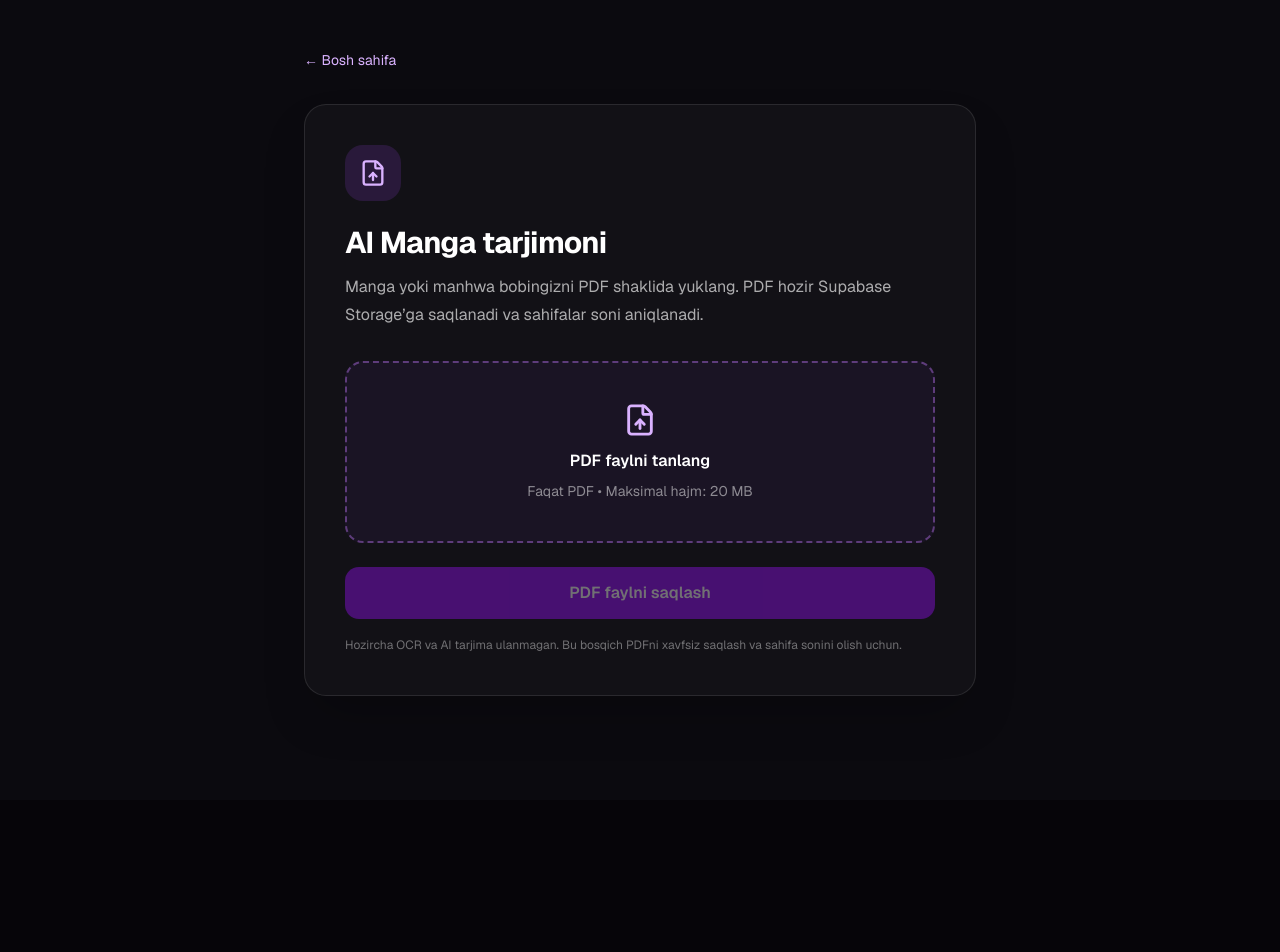
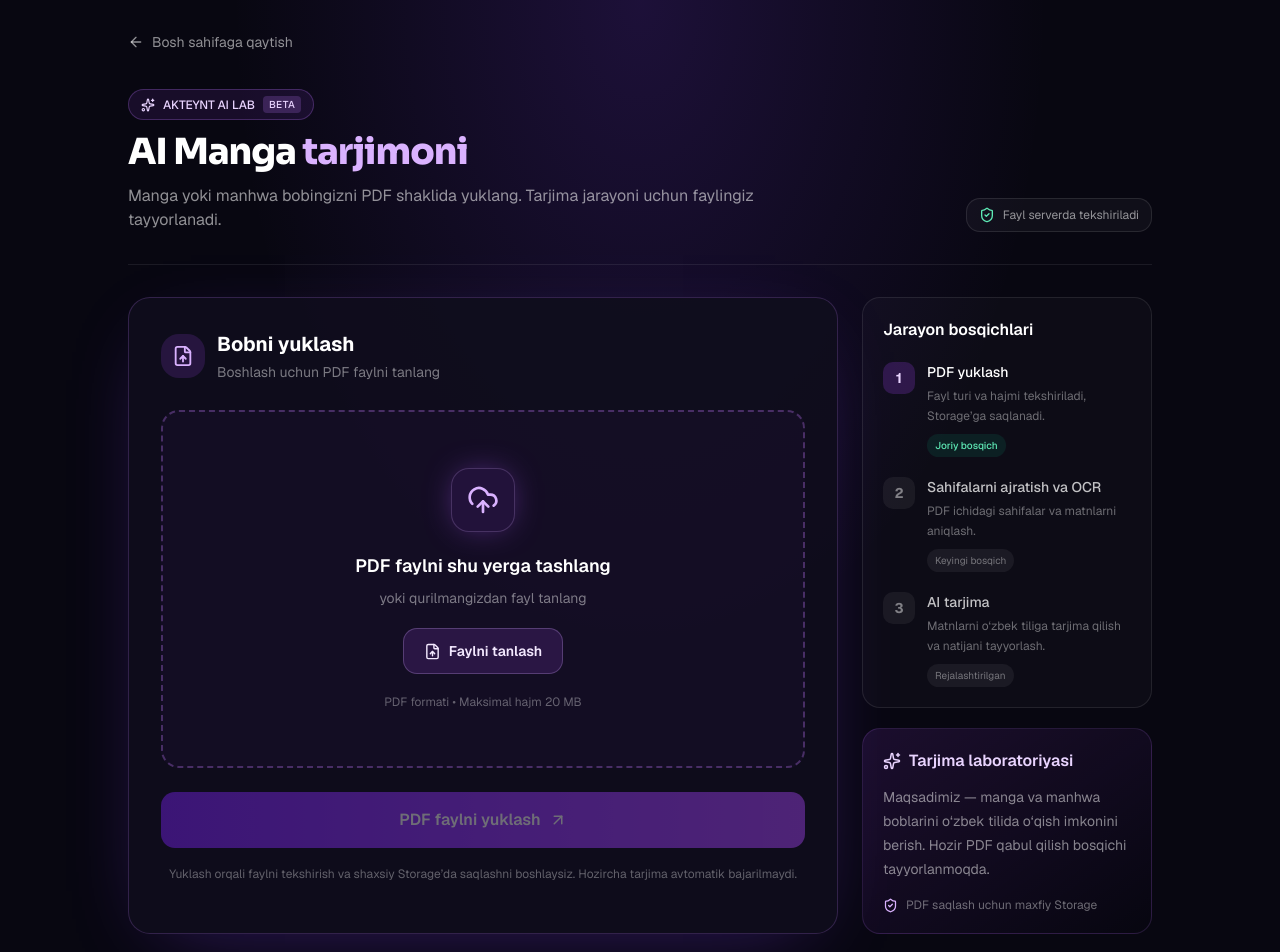
Before and after one commit to diyorxushvaqtov00-hub/Akteynt-mangauz, a Next.js app: page /translate in a window 1280 px wide. Shown: the top 952 px of the page. Before the commit the page ends 800 px from the top, so only its background shows below. Built offline with nearby package versions, Linux system fonts and the light colour scheme.

Commit message:
Polish AI translator PDF upload interface

```diff
--- a/app/translate/page.tsx
+++ b/app/translate/page.tsx
@@ -1,51 +1,188 @@
 "use client"
 
-import { useRef, useState } from "react"
-import { FileUp, LoaderCircle, FileText, AlertCircle, CheckCircle2 } from "lucide-react"
+import { useRef, useState, type DragEvent, type ChangeEvent } from "react"
+import {
+  ArrowLeft,
+  ArrowUpRight,
+  AlertCircle,
+  CheckCircle2,
+  CloudUpload,
+  FileText,
+  FileUp,
+  LoaderCircle,
+  ShieldCheck,
+  Sparkles,
+  X,
+} from "lucide-react"
+
+type UploadResult = {
+  fileName: string
+  sizeMB: number
+  pages: number | null
+  stored: boolean
+}
+
+const MAX_FILE_SIZE = 20 * 1024 * 1024
 
 export default function TranslatePage() {
   const inputRef = useRef<HTMLInputElement>(null)
   const [file, setFile] = useState<File | null>(null)
   const [busy, setBusy] = useState(false)
+  const [dragging, setDragging] = useState(false)
   const [message, setMessage] = useState("")
   const [error, setError] = useState("")
+  const [result, setResult] = useState<UploadResult | null>(null)
+
+  function chooseFile(nextFile?: File) {
+    setError("")
+    setMessage("")
+    setResult(null)
+    if (!nextFile) return
+    if (!nextFile.name.toLowerCase().endsWith(".pdf") && nextFile.type !== "application/pdf") {
+      setFile(null)
+      setError("Faqat PDF formatidagi faylni yuklashingiz mumkin.")
+      return
+    }
+    if (nextFile.size > MAX_FILE_SIZE) {
+      setFile(null)
+      setError("Fayl hajmi 20 MB dan oshmasligi kerak.")
+      return
+    }
+    if (nextFile.size === 0) {
+      setFile(null)
+      setError("Tanlangan fayl bo‘sh. Boshqa PDF faylni tanlang.")
+      return
+    }
+    setFile(nextFile)
+  }
+
+  function onFileChange(event: ChangeEvent<HTMLInputElement>) {
+    chooseFile(event.target.files?.[0])
+    event.target.value = ""
+  }
+
+  function onDrop(event: DragEvent<HTMLDivElement>) {
+    event.preventDefault()
+    setDragging(false)
+    chooseFile(event.dataTransfer.files?.[0])
+  }
 
   async function submit() {
-    if (!file) return
-    setBusy(true); setError(""); setMessage("")
+    if (!file || busy) return
+    setBusy(true)
+    setError("")
+    setMessage("")
+    setResult(null)
     try {
       const body = new FormData()
       body.append("file", file)
       const response = await fetch("/api/translate/upload", { method: "POST", body })
-      const result = await response.json()
-      if (!response.ok) throw new Error(result.error || "Faylni yuklashda xatolik yuz berdi.")
-      setMessage(`${result.fileName} saqlandi. ${result.sizeMB} MB • ${result.pages ?? "?"} sahifa. Keyingi bosqich: sahifalarni ajratish va OCR.`)
-    } catch (e) {
-      setError(e instanceof Error ? e.message : "Noma’lum xatolik.")
-    } finally { setBusy(false) }
+      const data = await response.json()
+      if (!response.ok) throw new Error(data.error || "Faylni yuklashda xatolik yuz berdi.")
+      setResult({ fileName: data.fileName, sizeMB: data.sizeMB, pages: data.pages, stored: Boolean(data.stored) })
+      setMessage("PDF faylingiz muvaffaqiyatli saqlandi.")
+    } catch (cause) {
+      setError(cause instanceof Error ? cause.message : "Noma’lum xatolik yuz berdi.")
+    } finally {
+      setBusy(false)
+    }
   }
 
+  const formatSize = (bytes: number) => bytes < 1024 * 1024
+    ? `${Math.max(1, Math.round(bytes / 1024))} KB`
+    : `${(bytes / (1024 * 1024)).toFixed(2)} MB`
+
   return (
-    <main className="min-h-screen bg-[#0b0a0f] px-4 py-12 text-white">
-      <div className="mx-auto max-w-2xl">
-        <a href="/" className="text-sm text-purple-300 hover:text-purple-200">← Bosh sahifa</a>
-        <div className="mt-8 rounded-3xl border border-white/10 bg-white/[0.03] p-6 shadow-2xl sm:p-10">
-          <div className="mb-6 flex size-14 items-center justify-center rounded-2xl bg-purple-500/15 text-purple-300"><FileUp size={28} /></div>
-          <h1 className="text-3xl font-bold tracking-tight">AI Manga tarjimoni</h1>
-          <p className="mt-3 leading-7 text-white/65">Manga yoki manhwa bobingizni PDF shaklida yuklang. PDF hozir Supabase Storage’ga saqlanadi va sahifalar soni aniqlanadi.</p>
-          <button type="button" onClick={() => inputRef.current?.click()} className="mt-8 flex w-full flex-col items-center rounded-2xl border-2 border-dashed border-purple-400/40 bg-purple-500/[0.06] px-5 py-10 text-center transition hover:border-purple-300 hover:bg-purple-500/10">
-            {file ? <FileText className="mb-3 text-purple-300" size={34} /> : <FileUp className="mb-3 text-purple-300" size={34} />}
-            <span className="font-semibold">{file ? file.name : "PDF faylni tanlang"}</span>
-            <span className="mt-2 text-sm text-white/50">Faqat PDF • Maksimal hajm: 20 MB</span>
-          </button>
-          <input ref={inputRef} type="file" accept="application/pdf,.pdf" className="hidden" onChange={e => { setFile(e.target.files?.[0] ?? null); setMessage(""); setError("") }} />
-          {error && <div role="alert" className="mt-5 flex gap-2 rounded-xl border border-red-400/20 bg-red-500/10 p-4 text-sm text-red-200"><AlertCircle size={18} className="shrink-0" />{error}</div>}
-          {message && <div role="status" className="mt-5 flex gap-2 rounded-xl border border-green-400/20 bg-green-500/10 p-4 text-sm text-green-200"><CheckCircle2 size={18} className="shrink-0" />{message}</div>}
-          <button type="button" disabled={!file || busy} onClick={submit} className="mt-6 flex w-full items-center justify-center gap-2 rounded-xl bg-purple-600 px-5 py-3.5 font-semibold transition hover:bg-purple-500 disabled:cursor-not-allowed disabled:opacity-40">
-            {busy && <LoaderCircle size={18} className="animate-spin" />}{busy ? "Saqlanmoqda..." : "PDF faylni saqlash"}
-          </button>
-          <p className="mt-4 text-xs leading-5 text-white/40">Hozircha OCR va AI tarjima ulanmagan. Bu bosqich PDFni xavfsiz saqlash va sahifa sonini olish uchun.</p>
+    <main className="relative min-h-screen overflow-hidden bg-[#080711] px-4 py-8 text-white sm:px-6 lg:px-8">
+      <div aria-hidden="true" className="pointer-events-none absolute inset-0 bg-[radial-gradient(ellipse_at_top,_rgba(124,58,237,0.18),_transparent_45%)]" />
+      <div className="relative mx-auto max-w-5xl">
+        <a href="/" className="inline-flex items-center gap-2 text-sm text-white/55 transition hover:text-purple-200">
+          <ArrowLeft size={16} /> Bosh sahifaga qaytish
+        </a>
+
+        <header className="mt-8 flex flex-col gap-5 border-b border-white/[0.08] pb-8 sm:flex-row sm:items-end sm:justify-between">
+          <div>
+            <div className="mb-3 inline-flex items-center gap-2 rounded-full border border-purple-400/25 bg-purple-500/10 px-3 py-1.5 text-xs font-medium text-purple-200">
+              <Sparkles size={14} /> AKTEYNT AI LAB <span className="rounded bg-purple-400/20 px-1.5 py-0.5 text-[10px] uppercase tracking-wider">Beta</span>
+            </div>
+            <h1 className="font-heading text-3xl font-extrabold tracking-tight sm:text-4xl">AI Manga <span className="text-purple-300">tarjimoni</span></h1>
+            <p className="mt-3 max-w-2xl text-sm leading-6 text-white/55 sm:text-base">Manga yoki manhwa bobingizni PDF shaklida yuklang. Tarjima jarayoni uchun faylingiz tayyorlanadi.</p>
+          </div>
+          <div className="flex w-fit items-center gap-2 rounded-xl border border-white/10 bg-white/[0.035] px-3 py-2 text-xs text-white/55">
+            <ShieldCheck size={16} className="text-emerald-300" /> Fayl serverda tekshiriladi
+          </div>
+        </header>
+
+        <div className="mt-8 grid gap-6 lg:grid-cols-[minmax(0,1fr)_290px]">
+          <section className="rounded-3xl border border-purple-400/20 bg-[#100e1d]/90 p-5 shadow-[0_20px_80px_-35px_rgba(124,58,237,0.45)] sm:p-8">
+            <div className="flex items-center gap-3">
+              <div className="flex size-11 items-center justify-center rounded-2xl bg-purple-500/15 text-purple-300"><FileUp size={22} /></div>
+              <div>
+                <h2 className="text-xl font-bold">Bobni yuklash</h2>
+                <p className="mt-1 text-sm text-white/45">Boshlash uchun PDF faylni tanlang</p>
+              </div>
+            </div>
+
+            <div
+              onDragEnter={(event) => { event.preventDefault(); setDragging(true) }}
+              onDragOver={(event) => event.preventDefault()}
+              onDragLeave={(event) => { if (!event.currentTarget.contains(event.relatedTarget as Node | null)) setDragging(false) }}
+              onDrop={onDrop}
+              className={`mt-7 rounded-2xl border-2 border-dashed px-5 py-10 text-center transition sm:py-14 ${dragging ? "border-purple-300 bg-purple-500/15" : "border-purple-400/30 bg-purple-500/[0.035] hover:border-purple-300/70 hover:bg-purple-500/[0.07]"}`}
+            >
+              <div className="mx-auto flex size-16 items-center justify-center rounded-2xl border border-purple-300/20 bg-purple-500/10 text-purple-300 shadow-[0_0_35px_-12px_rgba(168,85,247,0.8)]">
+                {file ? <FileText size={30} /> : <CloudUpload size={32} />}
+              </div>
+              <h3 className="mt-5 break-all text-base font-semibold sm:text-lg">{file ? file.name : "PDF faylni shu yerga tashlang"}</h3>
+              <p className="mt-2 text-sm text-white/45">yoki qurilmangizdan fayl tanlang</p>
+              <button type="button" onClick={() => inputRef.current?.click()} className="mt-5 inline-flex items-center gap-2 rounded-xl border border-purple-300/25 bg-purple-500/15 px-5 py-3 text-sm font-semibold text-purple-100 transition hover:border-purple-300/50 hover:bg-purple-500/25">
+                <FileUp size={17} /> Faylni tanlash
+              </button>
+              <input ref={inputRef} type="file" accept="application/pdf,.pdf" className="hidden" onChange={onFileChange} />
+              <p className="mt-5 text-xs text-white/35">PDF formati • Maksimal hajm 20 MB</p>
+            </div>
+
+            {file && (
+              <div className="mt-4 flex items-center gap-3 rounded-xl border border-white/10 bg-white/[0.035] p-4">
+                <div className="flex size-10 shrink-0 items-center justify-center rounded-lg bg-purple-500/15 text-purple-200"><FileText size={20} /></div>
+                <div className="min-w-0 flex-1">
+                  <p className="truncate text-sm font-medium">{file.name}</p>
+                  <p className="mt-1 text-xs text-white/40">{formatSize(file.size)} · PDF hujjati</p>
+                </div>
+                <button type="button" aria-label="Tanlangan faylni olib tashlash" onClick={() => { setFile(null); setResult(null); setMessage(""); setError("") }} className="rounded-lg p-2 text-white/40 transition hover:bg-white/10 hover:text-white"><X size={17} /></button>
+              </div>
+            )}
+
+            {error && <div role="alert" className="mt-5 flex items-start gap-2 rounded-xl border border-red-400/20 bg-red-500/10 p-4 text-sm text-red-200"><AlertCircle size={18} className="mt-0.5 shrink-0" />{error}</div>}
+            {message && result && <div role="status" className="mt-5 rounded-xl border border-emerald-400/20 bg-emerald-500/[0.08] p-4 text-sm text-emerald-100">
+              <div className="flex items-center gap-2 font-semibold"><CheckCircle2 size={18} />{message}</div>
+              <p className="mt-2 break-words text-emerald-100/70">{result.fileName} · {result.sizeMB} MB · {result.pages ?? "Aniqlanmadi"} sahifa</p>
+              <p className="mt-2 text-xs text-emerald-100/50">Fayl saqlandi. PDF sahifalarini ajratish, OCR va AI tarjimasi keyingi bosqichlarda ulanadi.</p>
+            </div>}
+
+            <button type="button" disabled={!file || busy} onClick={submit} className="mt-6 flex w-full items-center justify-center gap-2 rounded-xl bg-gradient-to-r from-violet-600 to-purple-500 px-5 py-4 font-semibold shadow-[0_8px_30px_-12px_rgba(139,92,246,0.75)] transition hover:brightness-110 disabled:cursor-not-allowed disabled:opacity-40 disabled:shadow-none">
+              {busy ? <><LoaderCircle size={19} className="animate-spin" /> PDF saqlanmoqda...</> : <>PDF faylni yuklash <ArrowUpRight size={18} /></>}
+            </button>
+            <p className="mt-4 text-center text-xs leading-5 text-white/35">Yuklash orqali faylni tekshirish va shaxsiy Storage’da saqlashni boshlaysiz. Hozircha tarjima avtomatik bajarilmaydi.</p>
+          </section>
+
+          <aside className="space-y-5">
+            <section className="rounded-2xl border border-white/[0.09] bg-white/[0.025] p-5">
+              <h2 className="font-semibold">Jarayon bosqichlari</h2>
+              <ol className="mt-5 space-y-5">
+                <li className="flex gap-3"><span className="flex size-8 shrink-0 items-center justify-center rounded-lg bg-purple-500/20 text-sm font-bold text-purple-200">1</span><div><p className="text-sm font-medium">PDF yuklash</p><p className="mt-1 text-xs leading-5 text-white/40">Fayl turi va hajmi tekshiriladi, Storage’ga saqlanadi.</p><span className="mt-2 inline-flex rounded-full bg-emerald-400/10 px-2 py-1 text-[10px] font-medium text-emerald-300">Joriy bosqich</span></div></li>
+                <li className="flex gap-3"><span className="flex size-8 shrink-0 items-center justify-center rounded-lg bg-white/[0.06] text-sm font-bold text-white/45">2</span><div><p className="text-sm font-medium text-white/75">Sahifalarni ajratish va OCR</p><p className="mt-1 text-xs leading-5 text-white/40">PDF ichidagi sahifalar va matnlarni aniqlash.</p><span className="mt-2 inline-flex rounded-full bg-white/[0.06] px-2 py-1 text-[10px] text-white/40">Keyingi bosqich</span></div></li>
+                <li className="flex gap-3"><span className="flex size-8 shrink-0 items-center justify-center rounded-lg bg-white/[0.06] text-sm font-bold text-white/45">3</span><div><p className="text-sm font-medium text-white/75">AI tarjima</p><p className="mt-1 text-xs leading-5 text-white/40">Matnlarni o‘zbek tiliga tarjima qilish va natijani tayyorlash.</p><span className="mt-2 inline-flex rounded-full bg-white/[0.06] px-2 py-1 text-[10px] text-white/40">Rejalashtirilgan</span></div></li>
+              </ol>
+            </section>
+            <section className="rounded-2xl border border-purple-400/15 bg-gradient-to-br from-purple-500/[0.12] to-transparent p-5">
+              <div className="flex items-center gap-2 text-purple-200"><Sparkles size={18} /><h2 className="font-semibold">Tarjima laboratoriyasi</h2></div>
+              <p className="mt-3 text-sm leading-6 text-white/50">Maqsadimiz — manga va manhwa boblarini o‘zbek tilida o‘qish imkonini berish. Hozir PDF qabul qilish bosqichi tayyorlanmoqda.</p>
+              <div className="mt-4 flex items-center gap-2 text-xs text-white/40"><ShieldCheck size={15} className="text-purple-300" /> PDF saqlash uchun maxfiy Storage</div>
+            </section>
+          </aside>
         </div>
+        <footer className="mt-8 border-t border-white/[0.07] py-5 text-center text-xs text-white/30">AKTEYNT MANGA UZ · AI TRANSLATOR BETA</footer>
       </div>
     </main>
   )
```
